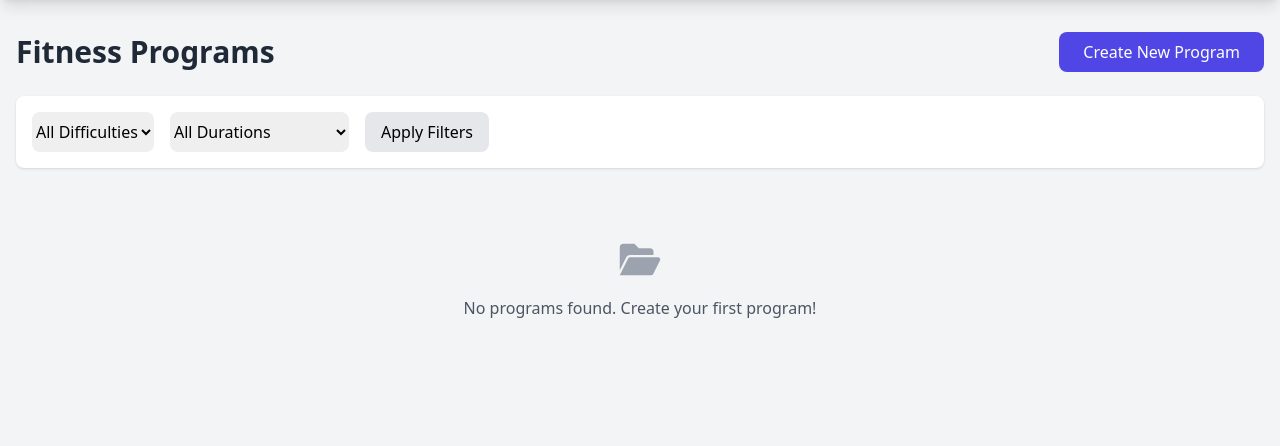
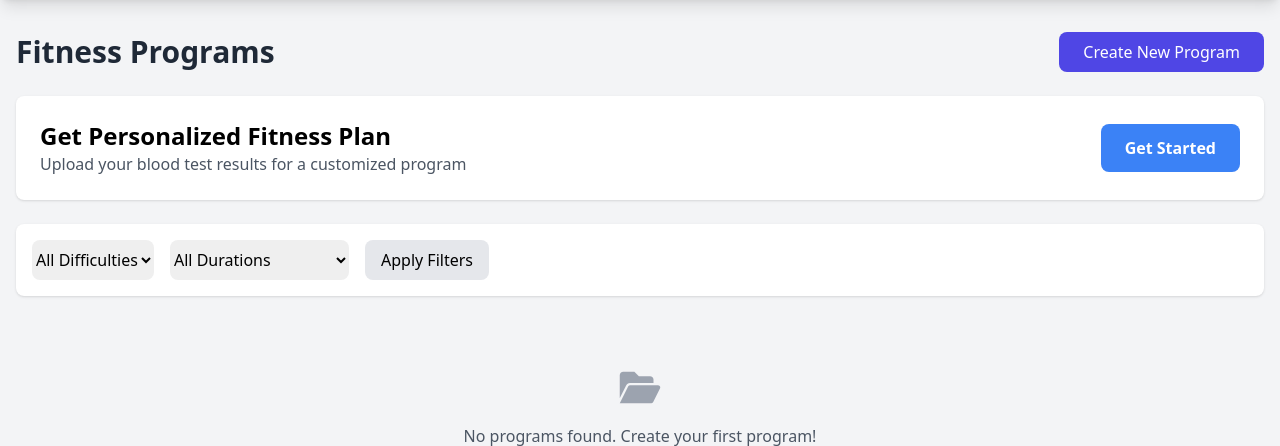
Before and after one commit to selimboulaaba/PharmaAI, a Django app: template templates/fitness/program_list.html in a window 1280 px wide. Shown: the part 64-510 px from the top of the page. Run offline with Django 3.2, Linux system fonts and the light colour scheme; the template is opened without the code that fills it, so the values that code supplies are empty; some libraries are stand-ins or nearby versions.

Commit message:
add teh ai web service call

```diff
--- a/templates/fitness/program_list.html
+++ b/templates/fitness/program_list.html
@@ -1,14 +1,42 @@
-{% extends 'fitness/base.html' %}
-
-{% block content %}
+{% extends 'fitness/base.html' %} {% block content %}
 <div class="space-y-6">
   <div class="flex justify-between items-center">
     <h1 class="text-3xl font-bold text-gray-800">Fitness Programs</h1>
-        <a href="{% url 'program_create' %}"
-           class="bg-indigo-600 text-white px-6 py-2 rounded-lg hover:bg-indigo-700 transition">
+    <a
+      href="{% url 'program_create' %}"
+      class="bg-indigo-600 text-white px-6 py-2 rounded-lg hover:bg-indigo-700 transition"
+    >
       Create New Program
     </a>
   </div>
+  <div class="mb-6 p-6 bg-white rounded-lg shadow">
+    <div class="flex justify-between items-center">
+      <div>
+        <h2 class="text-2xl font-bold">Get Personalized Fitness Plan</h2>
+        <p class="text-gray-600">
+          Upload your blood test results for a customized program
+        </p>
+      </div>
+      <button
+        onclick="openRecommendationModal()"
+        class="bg-blue-500 hover:bg-blue-700 text-white font-bold py-3 px-6 rounded-lg transition duration-200"
+      >
+        Get Started
+      </button>
+    </div>
+  </div>
+  <!-- {% if request.session.fitness_recommendation %}
+  <div class="bg-green-100 border-l-4 border-green-500 text-green-700 p-4 mb-6">
+    <h3 class="font-bold">Your Personalized Recommendation</h3>
+    <p>
+      Daily Caloric Needs: {{ request.session.fitness_recommendation.need }}
+    </p>
+    <p>
+      Recommended Exercise: {{
+      request.session.fitness_recommendation.workout_plan }}
+    </p>
+  </div>
+  {% endif %} -->
 
   <div class="bg-white p-4 rounded-lg shadow">
     <form method="get" class="flex space-x-4">
@@ -24,19 +52,109 @@
         <option value="medium">Medium (30-60 mins)</option>
         <option value="long">Long (> 60 mins)</option>
       </select>
-            <button type="submit" class="bg-gray-200 px-4 py-2 rounded-lg hover:bg-gray-300">
+      <button
+        type="submit"
+        class="bg-gray-200 px-4 py-2 rounded-lg hover:bg-gray-300"
+      >
         Apply Filters
       </button>
     </form>
   </div>
+  <div
+    id="recommendationModal"
+    class="fixed inset-0 bg-black bg-opacity-50 hidden z-50"
+  >
+    <div class="bg-white rounded-lg max-w-md mx-auto mt-20 p-6">
+      <div class="flex justify-between items-center mb-4">
+        <h3 class="text-xl font-bold">Your Information</h3>
+        <button
+          onclick="closeRecommendationModal()"
+          class="text-gray-500 hover:text-gray-700"
+        >
+          <svg
+            class="w-6 h-6"
+            fill="none"
+            stroke="currentColor"
+            viewBox="0 0 24 24"
+          >
+            <path
+              stroke-linecap="round"
+              stroke-linejoin="round"
+              stroke-width="2"
+              d="M6 18L18 6M6 6l12 12"
+            />
+          </svg>
+        </button>
+      </div>
 
-    <!-- Programs Grid -->
+      <form
+        method="POST"
+        action="{% url 'get_recommendation' %}"
+        enctype="multipart/form-data"
+        class="space-y-4"
+      >
+        {% csrf_token %} {% for field in personal_info_form %}
+        <div class="form-group">
+          <label class="block text-sm font-medium text-gray-700"
+            >{{ field.label }}</label
+          >
+          {{ field }} {% if field.errors %}
+          <p class="text-red-500 text-xs mt-1">{{ field.errors }}</p>
+          {% endif %}
+        </div>
+        {% endfor %}
+
+        <div class="flex justify-end space-x-3 mt-6">
+          <button
+            type="button"
+            onclick="closeRecommendationModal()"
+            class="px-4 py-2 border border-gray-300 rounded-md text-gray-700 hover:bg-gray-50"
+          >
+            Cancel
+          </button>
+          <button
+            type="submit"
+            class="px-4 py-2 bg-blue-500 text-white rounded-md hover:bg-blue-600"
+          >
+            Get Recommendations
+          </button>
+        </div>
+      </form>
+    </div>
+  </div>
+
+  {% if request.session.fitness_recommendation %}
+  <div class="mb-6 p-6 bg-green-50 border-l-4 border-green-500 rounded-lg">
+    <h3 class="text-lg font-bold text-green-700 mb-2">
+      Your Personalized Plan
+    </h3>
+    <div class="space-y-2">
+      <p>{{ request.session.fitness_recommendation.need }}</p>
+      <p>{{ request.session.fitness_recommendation.workout_plan }}</p>
+      {% if request.session.fitness_recommendation.meal_plan %}
+      <div class="mt-4">
+        <h4 class="font-semibold mb-2">Recommended Meal Plan:</h4>
+        <ul class="list-disc list-inside">
+          {% for meal in request.session.fitness_recommendation.meal_plan %}
+          <li>{{ meal }}</li>
+          {% endfor %}
+        </ul>
+      </div>
+      {% endif %}
+    </div>
+  </div>
+  {% endif %}
+
   <div class="grid grid-cols-1 md:grid-cols-2 lg:grid-cols-3 gap-6">
     {% for program in programs %}
     <div class="program-card bg-white rounded-lg shadow-lg overflow-hidden">
       <div class="relative">
         {% if program.image %}
-                    <img src="{{ program.image.url }}" alt="{{ program.title }}" class="w-full h-48 object-cover">
+        <img
+          src="{{ program.image.url }}"
+          alt="{{ program.title }}"
+          class="w-full h-48 object-cover"
+        />
         {% else %}
         <div class="w-full h-48 bg-gray-300 flex items-center justify-center">
           <i class="fas fa-dumbbell text-4xl text-gray-400"></i>
@@ -49,15 +167,21 @@
         </div>
       </div>
       <div class="p-6">
-                <h2 class="text-xl font-bold text-gray-800 mb-2">{{ program.title }}</h2>
-                <p class="text-gray-600 mb-4">{{ program.description|truncatewords:20 }}</p>
+        <h2 class="text-xl font-bold text-gray-800 mb-2">
+          {{ program.title }}
+        </h2>
+        <p class="text-gray-600 mb-4">
+          {{ program.description|truncatewords:20 }}
+        </p>
         <div class="flex items-center justify-between">
           <div class="flex items-center space-x-2">
             <i class="fas fa-clock text-gray-400"></i>
             <span class="text-gray-600">{{ program.duration }} mins</span>
           </div>
-                    <a href="{% url 'program_detail' program.id %}"
-                       class="text-indigo-600 hover:text-indigo-700 font-medium">
+          <a
+            href="{% url 'program_detail' program.id %}"
+            class="text-indigo-600 hover:text-indigo-700 font-medium"
+          >
             View Details →
           </a>
         </div>
@@ -70,5 +194,36 @@
     </div>
     {% endfor %}
   </div>
+  {% if request.session.fitness_recommendation %}
+  <div class="bg-green-100 border-l-4 border-green-500 text-green-700 p-4 mb-6">
+    <h3 class="font-bold">Your Personalized Recommendation</h3>
+    <p>
+      Daily Caloric Needs: {{ request.session.fitness_recommendation.need }}
+    </p>
+    <p>
+      Recommended Exercise: {{
+      request.session.fitness_recommendation.workout_plan }}
+    </p>
+    <!-- Add more recommendation details as needed -->
   </div>
+  {% endif %}
+  <script>
+    function openRecommendationModal() {
+      document.getElementById("recommendationModal").classList.remove("hidden");
+    }
+
+    function closeRecommendationModal() {
+      document.getElementById("recommendationModal").classList.add("hidden");
+    }
+
+    document
+      .getElementById("recommendationModal")
+      .addEventListener("click", function (e) {
+        if (e.target === this) {
+          closeRecommendationModal();
+        }
+      });
+  </script>
+</div>
+
 {% endblock %}
```
Also changed, not shown: programs/forms.py (+29 -0 lines), programs/urls.py (+7 -1 lines), programs/views.py (+52 -17 lines). Lines whose indentation alone changed are shown as unchanged.
